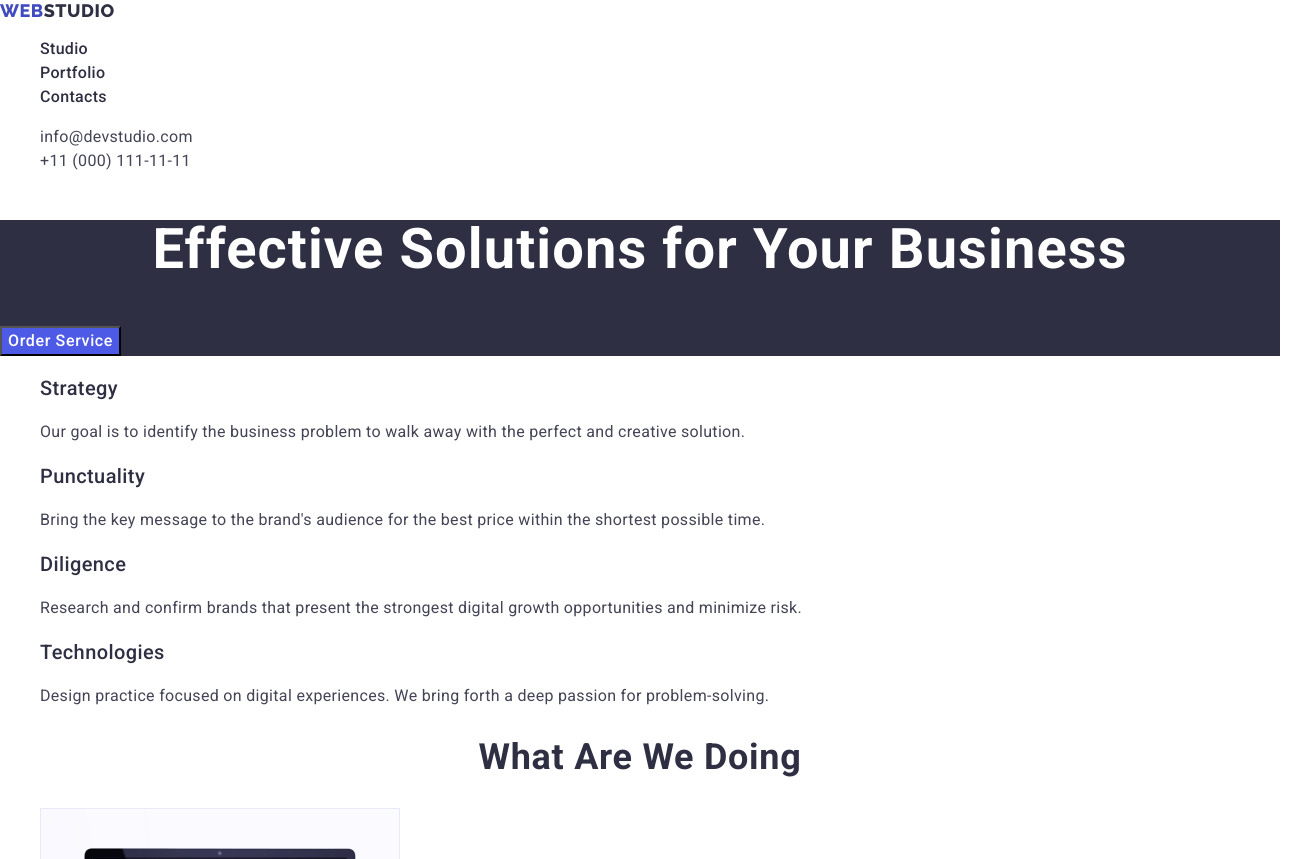
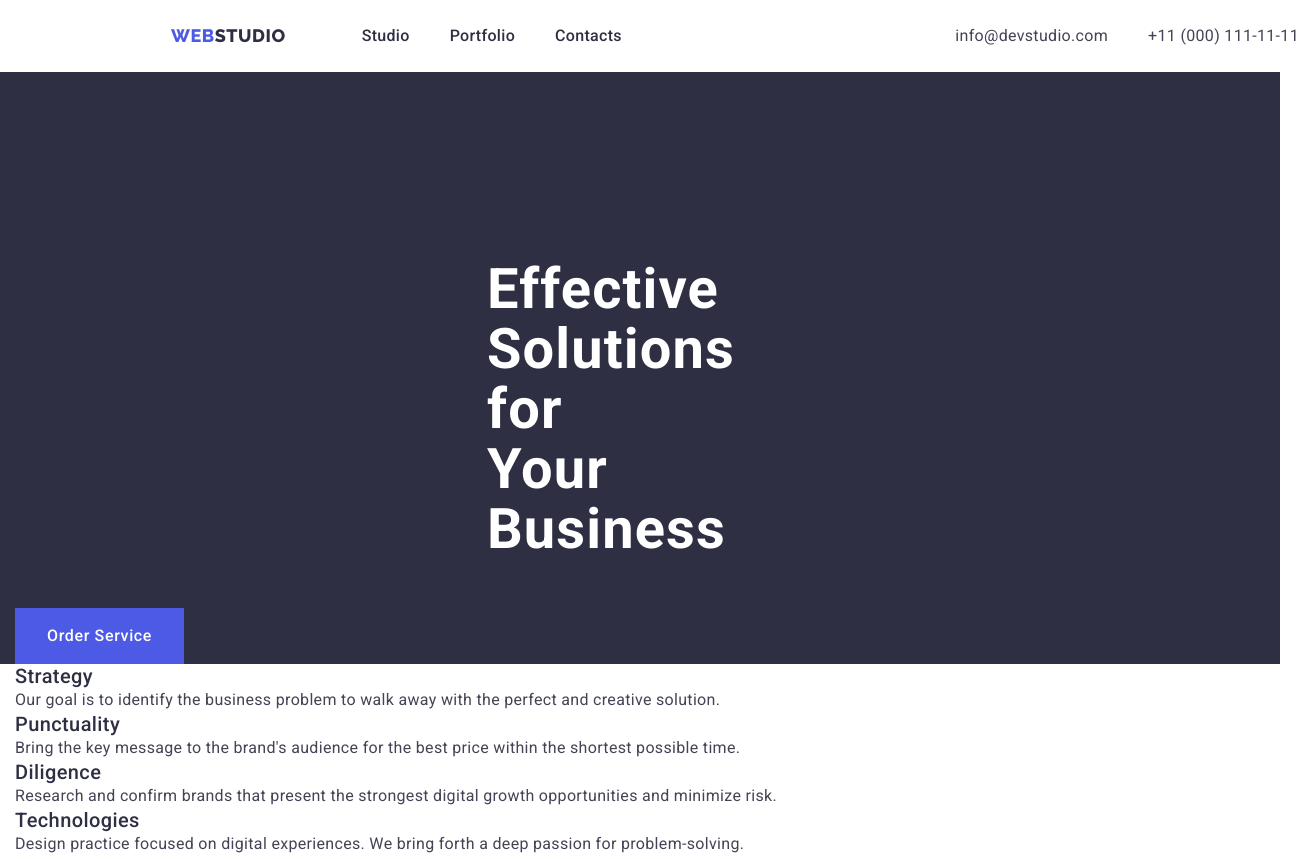
Before and after one commit to KovalUser19/goit-markup-hw-03, a plain HTML site: page index.html in a window 1280 px wide. Shown: the top 859 px of the page, 1314 px wide, since content can reach past the window. Drawn offline with nearby package versions, Linux system fonts and the light colour scheme.

Commit message:
add 03hw

```diff
--- a/css/styles.css
+++ b/css/styles.css
@@ -9,6 +9,15 @@ body{
   font-family: 'Roboto', sans-serif;
    color:var(--text-color);
    background-color:var(--color-wite);
+/*Reset*/
+}
+h1, h2, h3, h4, h5, h6,p{
+  margin: 0;
+}
+ul, ol{
+  margin: 0;
+  padding: 0;
+  list-style-type: none;
 }
 .list{
   list-style: none;
@@ -17,6 +26,36 @@ body{
 .link{
   text-decoration: none;
 }
+
+
+.container{
+  width: 1158px;
+  padding-left: 15px;
+  padding-right: 15px;
+  }
+
+.header-container{
+  display: flex;
+  align-items: center;
+  justify-content: space-between;
+  margin-left: 156px;
+  margin-right: 156px;
+  padding-top: 24px;
+  padding-bottom: 24px;
+
+}
+.nav{
+  display: flex;
+  align-items: center;
+  justify-content: space-between;
+  margin-right: 332px;
+}
+.nav .list{
+  display: flex;
+  align-items: center;
+  gap: 40px;
+}
+
 .link:hover,
 .link:focus{
   color:#404BBF;
@@ -34,6 +73,7 @@ body{
     color:#4D5AE5;
 }
 .dark-link{
+  margin-right: 76px;
  color: var(--title-color);
 }
 .wite-link{
@@ -51,26 +91,39 @@ body{
   letter-spacing: 0.02em;
 }
 .address{
+
+}
+.address-list{
+display: flex;
 font-style: normal;
+gap: 40px;
 }
 .address-item {
   font-size: 16px;
   line-height: 1.5;
   color: var(--text-color);
   letter-spacing: 0.02em;
-
 }
 .hero{
   background-color:var(--bg-color);
 }
 .main-title {
+    width: 496px;
+    text-align: center;
+    padding: 188px 472px 0 472px;
+
     font-weight: 700;
     font-size: 56px;
     line-height: 1.07;
     letter-spacing: 0.02em;
     color:var(--color-wite);
 }
+.hero .button-hero{
+
+}
 .hero .button{
+padding: 16px 32px;
+border: none;
   background-color: #4D5AE5;
 }
 .hero .button:hover,
@@ -80,6 +133,8 @@ font-style: normal;
 }
 
 .button-hero{
+  margin-top: 48px;
+  padding: 0 635px 188px 636px;
     font-family: inherit;
     font-weight: 500;
     font-size: 16px;
@@ -179,8 +234,6 @@ color:var(--color-wite);
 .button {
 }
 
-.cards {}
-
 .cards-foto {}
 
 .cards-title {
--- a/index.html
+++ b/index.html
@@ -23,10 +23,10 @@
   </head>
   <body>
     <!--Header blok-->
-    <header>
-      <nav>
+    <header class="header">
+      <div class="container header-container">
+        <nav class="nav">
           <a class="link link-web" href="./index.html">Web<span class="dark-link">Studio</span></a>
-
           <ul class="list">
             <li>
               <a class="link sublist" href="./index.html">Studio</a>
@@ -40,7 +40,7 @@
           </ul>
         </nav>
         <address class="address">
-        <ul class="list">
+          <ul class="list address-list">
             <li>
               <a class="list link address-item" href="mailto:info@devstudio.com"
                 >info@devstudio.com</a
@@ -51,16 +51,20 @@
             </li>
           </ul>
         </address>
+      </div>
     </header>
     <!--Main blok-->
     <main>
       <!--Hero section-->
       <section class="hero">
+        <div class="container hero">
           <h1 class="title main-title">Effective Solutions for Your Business</h1>
           <button class="button-hero button" type="button">Order Service</button>
+        </div>
       </section>
       <!--Feature section-->
-      <section>
+      <section class="feature">
+        <div class="container feature">
           <h2 hidden>future opportunities</h2>
           <ul class="list feature">
             <li>
@@ -92,9 +96,11 @@
               </p>
             </li>
           </ul>
+        </div>
       </section>
       <!--Doing section-->
-      <section>
+      <section class="doing">
+        <div class="container doing">
           <h2 class="title title-doing">What are we doing</h2>
           <ul class="list picture">
             <li>
@@ -125,9 +131,11 @@
               />
             </li>
           </ul>
+        </div>
       </section>
       <!--Team section-->
       <section class="team">
+        <div class="container team">
           <h2 class="title title-team">Our Team</h2>
           <ul class="list list-team">
             <li class="item">
@@ -175,15 +183,18 @@
               <p class="team-text">UI Designer</p>
             </li>
           </ul>
+        </div>
       </section>
     </main>
     <!--Footer blok-->
     <footer class="footer">
+      <div class="container footer">
         <a class="link link-web" href="./index.html">Web<span class="wite-link">Studio</span></a>
         <p class="footer-text">
           Increase the flow of customers and sales for your business with digital marketing & growth
           solutions.
         </p>
+      </div>
     </footer>
   </body>
 </html>
```
Also changed, not shown: portfolio.html (+8 -2 lines). Lines whose indentation alone changed are shown as unchanged.
